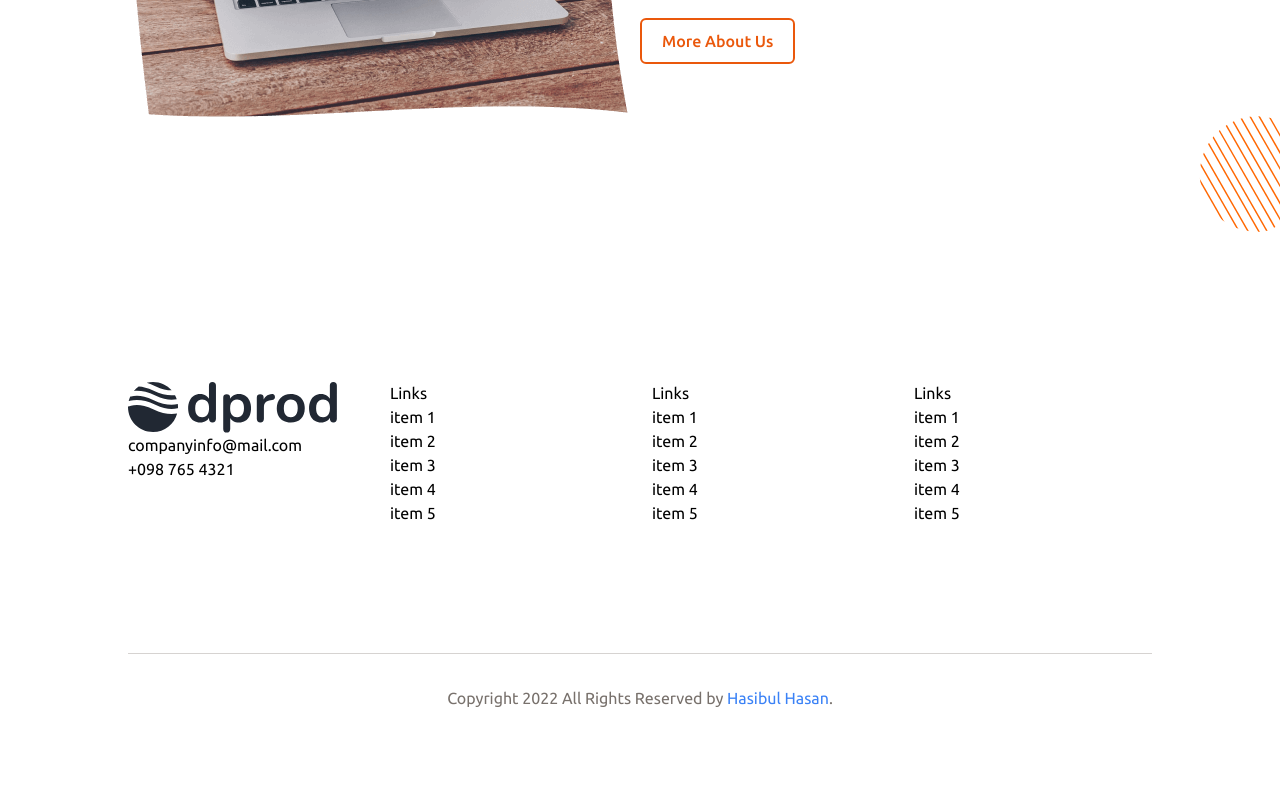
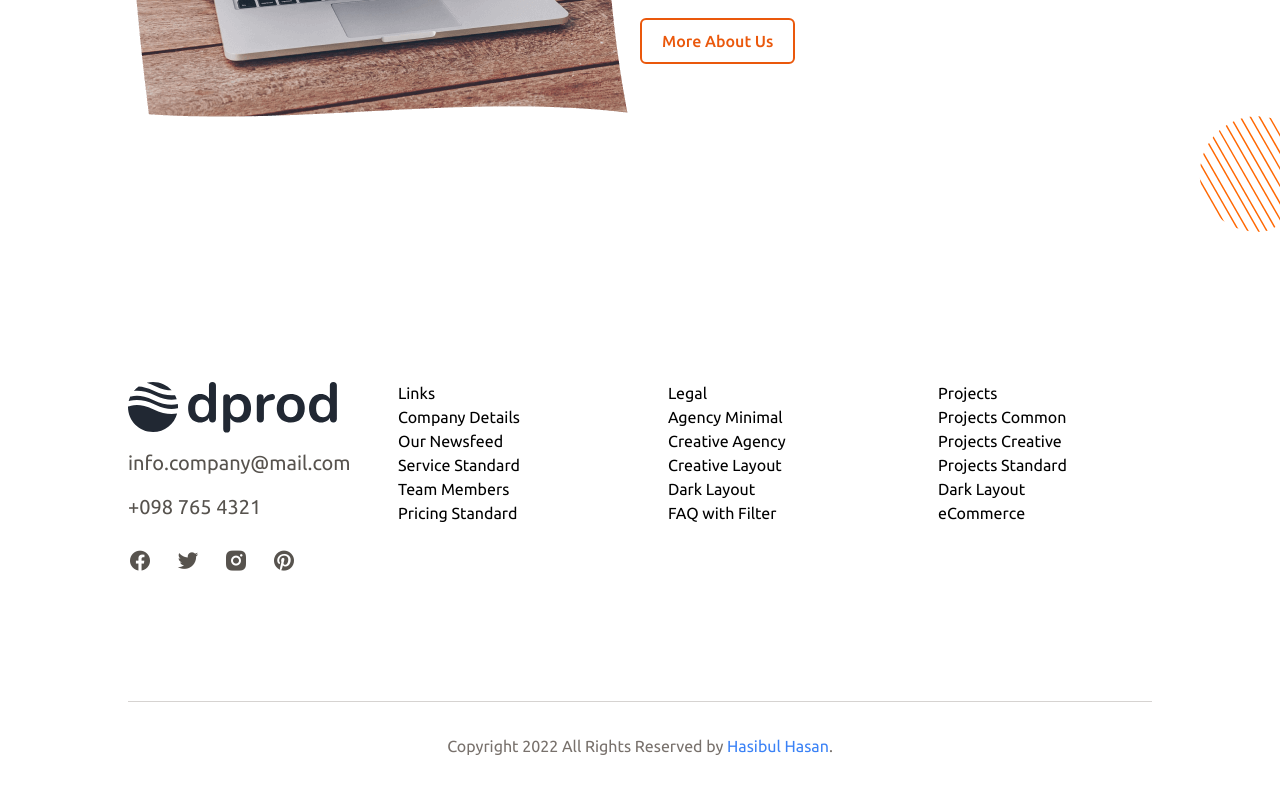
Before and after one commit to hasibulhasanshanto/dprod-tailwindcss-landing, a website built with Vite: page index.html in a window 1280 px wide. Shown: the part 2340-3130 px from the top of the page. Before the commit the page ends 3082 px from the top, so only its background shows below. Built offline with nearby package versions, Linux system fonts and the light colour scheme.

Commit message:
footer barnd with contact done

```diff
--- a/index.html
+++ b/index.html
@@ -217,46 +217,106 @@
 
     <!-- Footer Start -->
     <footer id="footer" class="w-4/5 mx-auto">
-      <div class="main-footer grid lg:grid-cols-4 sm:grid-cols-1 gap-6 py-32">
+      <div
+        class="main-footer grid lg:grid-cols-4 sm:grid-cols-1 gap-x-14 py-32"
+      >
         <div class="footer-item">
           <img src="./images/logo.svg" alt="" />
-          <p>companyinfo@mail.com</p>
-          <p>+098 765 4321</p>
-          <ul>
-            <li></li>
-            <li></li>
-            <li></li>
-            <li></li>
+          <p class="my-4 text-xl text-stone-600">info.company@mail.com</p>
+          <p class="my-4 text-xl text-stone-600">+098 765 4321</p>
+          <ul class="flex space-x-6 pt-3">
+            <li>
+              <a
+                href="#"
+                class="cursor-pointer text-stone-600 hover:text-orange-600 ease-in-out delay-150"
+              >
+                <i class="ri-facebook-circle-fill ri-xl"></i>
+              </a>
+            </li>
+            <li>
+              <a
+                href="#"
+                class="cursor-pointer text-stone-600 hover:text-orange-600 ease-in-out delay-150"
+              >
+                <i class="ri-twitter-fill ri-xl"></i>
+              </a>
+            </li>
+            <li>
+              <a
+                href="#"
+                class="cursor-pointer text-stone-600 hover:text-orange-600 ease-in-out delay-150"
+              >
+                <i class="ri-instagram-fill ri-xl"></i>
+              </a>
+            </li>
+            <li>
+              <a
+                href="#"
+                class="cursor-pointer text-stone-600 hover:text-orange-600 ease-in-out delay-150"
+              >
+                <i class="ri-pinterest-fill ri-xl"></i>
+              </a>
+            </li>
           </ul>
         </div>
         <div class="footer-item">
           <h3>Links</h3>
           <ul>
-            <li>item 1</li>
-            <li>item 2</li>
-            <li>item 3</li>
-            <li>item 4</li>
-            <li>item 5</li>
+            <li>
+              <a href="#">Company Details</a>
+            </li>
+            <li>
+              <a href="#">Our Newsfeed</a>
+            </li>
+            <li>
+              <a href="#">Service Standard</a>
+            </li>
+            <li>
+              <a href="#">Team Members</a>
+            </li>
+            <li>
+              <a href="#">Pricing Standard</a>
+            </li>
           </ul>
         </div>
         <div class="footer-item">
-          <h3>Links</h3>
+          <h3>Legal</h3>
           <ul>
-            <li>item 1</li>
-            <li>item 2</li>
-            <li>item 3</li>
-            <li>item 4</li>
-            <li>item 5</li>
+            <li>
+              <a href="#">Agency Minimal</a>
+            </li>
+            <li>
+              <a href="#">Creative Agency</a>
+            </li>
+            <li>
+              <a href="#">Creative Layout</a>
+            </li>
+            <li>
+              <a href="#">Dark Layout</a>
+            </li>
+            <li>
+              <a href="#">FAQ with Filter</a>
+            </li>
           </ul>
         </div>
         <div class="footer-item">
-          <h3>Links</h3>
+          <h3>Projects</h3>
           <ul>
-            <li>item 1</li>
-            <li>item 2</li>
-            <li>item 3</li>
-            <li>item 4</li>
-            <li>item 5</li>
+            <li>
+              <a href="#">Projects Common</a>
+            </li>
+            <li>
+              <a href="#">Projects Creative</a>
+            </li>
+            <li>
+              <a href="#">Projects Standard</a>
+            </li>
+            <li>
+              <a href="#">Dark Layout</a>
+            </li>
+            <li>
+              <a href="#">eCommerce</a>
+            </li>
           </ul>
         </div>
       </div>
```
